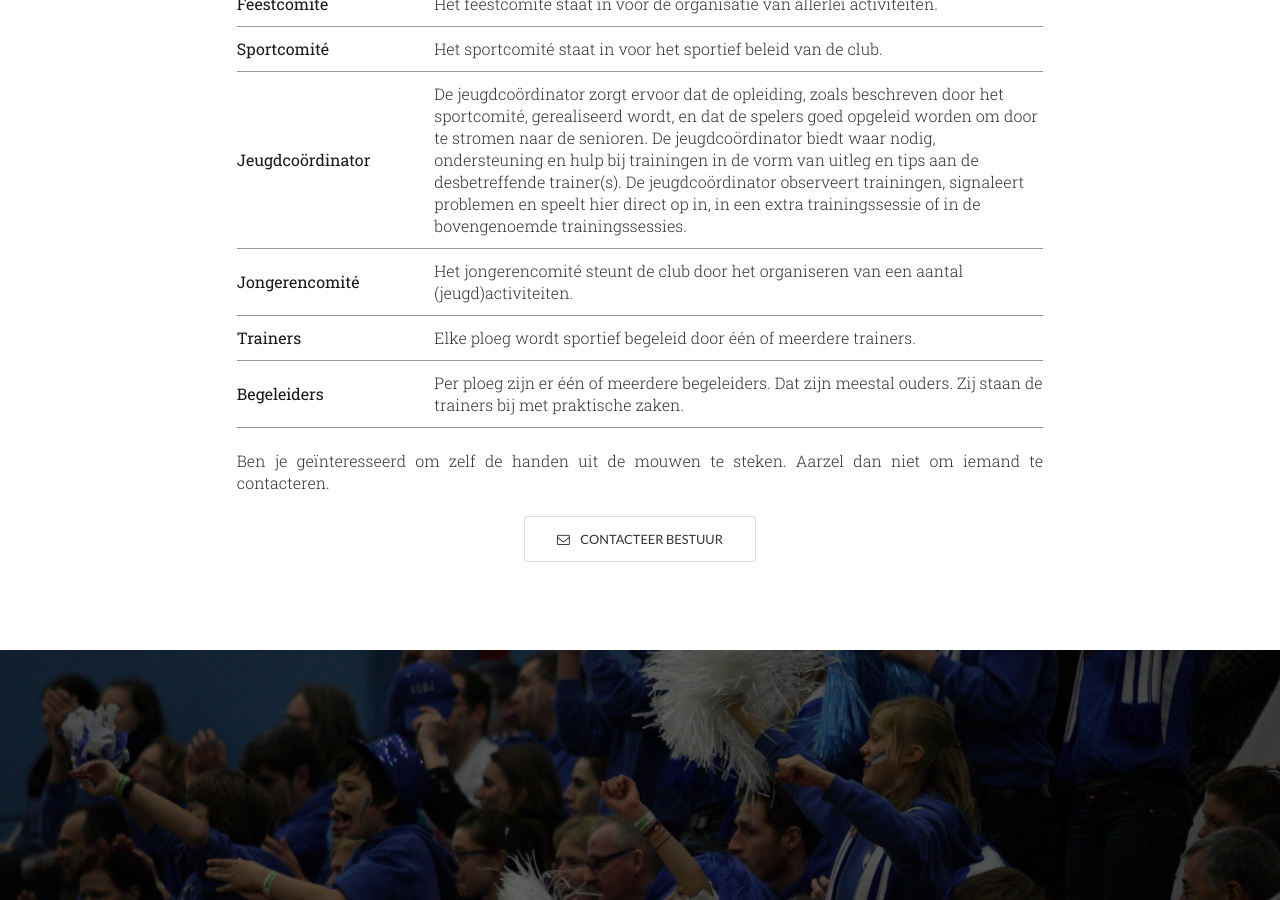
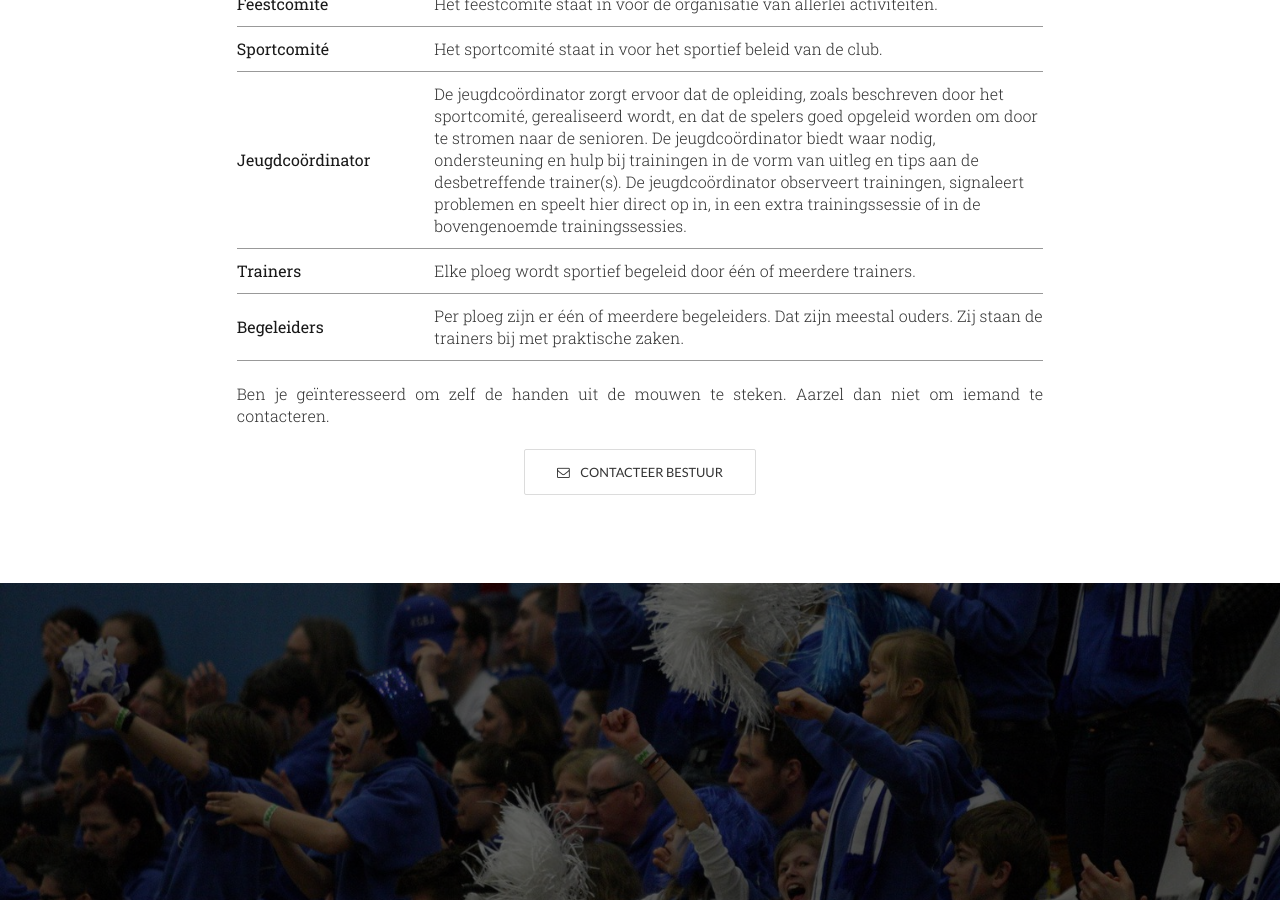
Before and after one commit to kcbj/kcbj.github.io, a Jekyll site: the page built from info/index.html, in a window 1280 px wide and 900 px high, scrolled down 4177 px. Built offline with Jekyll 4.4.1, drawn with Linux system fonts in a browser that asks for light colours; nearby versions of some CDN libraries.

Commit message:
Removed jongerencomite

```diff
--- a/_data/structure.yml
+++ b/_data/structure.yml
@@ -6,8 +6,6 @@
   description: Het sportcomité staat in voor het sportief beleid van de club.
 - name: Jeugdcoördinator
   description: De jeugdcoördinator zorgt ervoor dat de opleiding, zoals beschreven door het sportcomité, gerealiseerd wordt, en dat de spelers goed opgeleid worden om door te stromen naar de senioren. De jeugdcoördinator biedt waar nodig, ondersteuning en hulp bij trainingen in de vorm van uitleg en tips aan de desbetreffende trainer(s). De jeugdcoördinator observeert trainingen, signaleert problemen en speelt hier direct op in, in een extra trainingssessie of in de bovengenoemde trainingssessies.
-- name: Jongerencomité
-  description: Het jongerencomité steunt de club door het organiseren van een aantal (jeugd)activiteiten.
 - name: Trainers
   description: Elke ploeg wordt sportief begeleid door één of meerdere trainers.
 - name: Begeleiders
```
